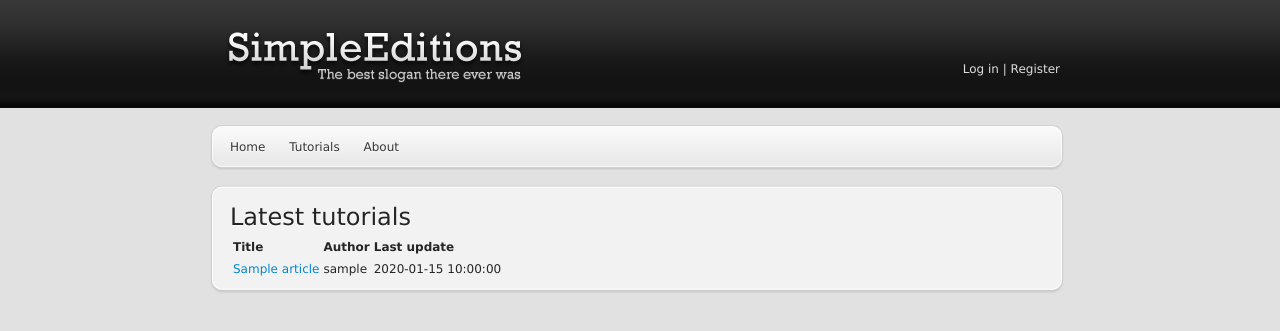
After one commit to littke/simpleeditions, a Python web app: template src/templates/articles.html in a window 1280 px wide. The commit adds this page. Shown: the top 331 px of the page. Run offline with Jinja, Linux system fonts and the light colour scheme; the template is opened without the code that fills it: most values are stand-ins (such as "Sample title", 1, 10 or a date in 2020).

Commit message:
Added templates and handlers for showing a list of tutorials and for 404.

```diff
--- a/src/simpleeditions/controller.py
+++ b/src/simpleeditions/controller.py
@@ -66,6 +66,11 @@ def get_article(handler, id):
     return _get_article_dict(article, True)
 
 @public
+def get_articles(handler):
+    articles = model.Article.all().order('-last_modified').fetch(10)
+    return [_get_article_dict(article) for article in articles]
+
+@public
 def get_login_url(handler, auth_type, return_url='/'):
     try:
         auth_class = model.AUTH_TYPES[auth_type]
--- a/src/simpleeditions/urls.py
+++ b/src/simpleeditions/urls.py
@@ -25,8 +25,10 @@ urlpatterns = (
     (r'/(\d+)(?:/.*)?', view.ArticleHandler),
     (r'/edit/(\d+)', view.EditArticleHandler),
     (r'/api/(\w+)', view.ApiHandler),
+    (r'/tutorials', view.ArticlesHandler),
     (r'/new', view.NewArticleHandler),
     (r'/login', view.LoginHandler),
     (r'/logout', view.LogOutHandler),
     (r'/register', view.RegisterHandler),
+    (r'.*', view.NotFoundHandler),
 )
--- /dev/null
+++ b/src/templates/articles.html
@@ -0,0 +1,23 @@
+{% extends "base.html" %}
+{% block page_title %}Latest tutorials{% endblock %}
+{% block page_content %}
+    <div class="contentbox_top"></div>
+    <div class="contentbox_middle">
+        <h1>Latest tutorials</h1>
+        <table id="articles">
+            <thead>
+                <tr><th>Title</th><th>Author</th><th>Last update</th></tr>
+            </thead>
+            <tbody>
+            {% for article in articles %}
+                <tr>
+                    <td><a href="/{{ article.id }}/{{ article.slug }}">{{ article.title }}</a></td>
+                    <td>{{ article.user_name }}</td>
+                    <td>{{ article.last_modified }}</td>
+                </tr>
+            {% endfor %}
+            </tbody>
+        </table>
+    </div>
+    <div class="contentbox_bottom"></div>
+{% endblock %}
--- a/src/templates/base.html
+++ b/src/templates/base.html
@@ -21,8 +21,8 @@
     <div id="navigation">
         <ul>
             <li><a href="/">Home</a></li>
-            <li><a href="/tutorials/">Tutorials</a></li>
-            <li><a href="/about/">About</a></li>
+            <li><a href="/tutorials">Tutorials</a></li>
+            <li><a href="/about">About</a></li>
         </ul>
     </div>
     <div id="contentcontainer">{% block page_content %}{% endblock %}</div>
```
Also changed, not shown: src/simpleeditions/view.py (+11 -0 lines).
